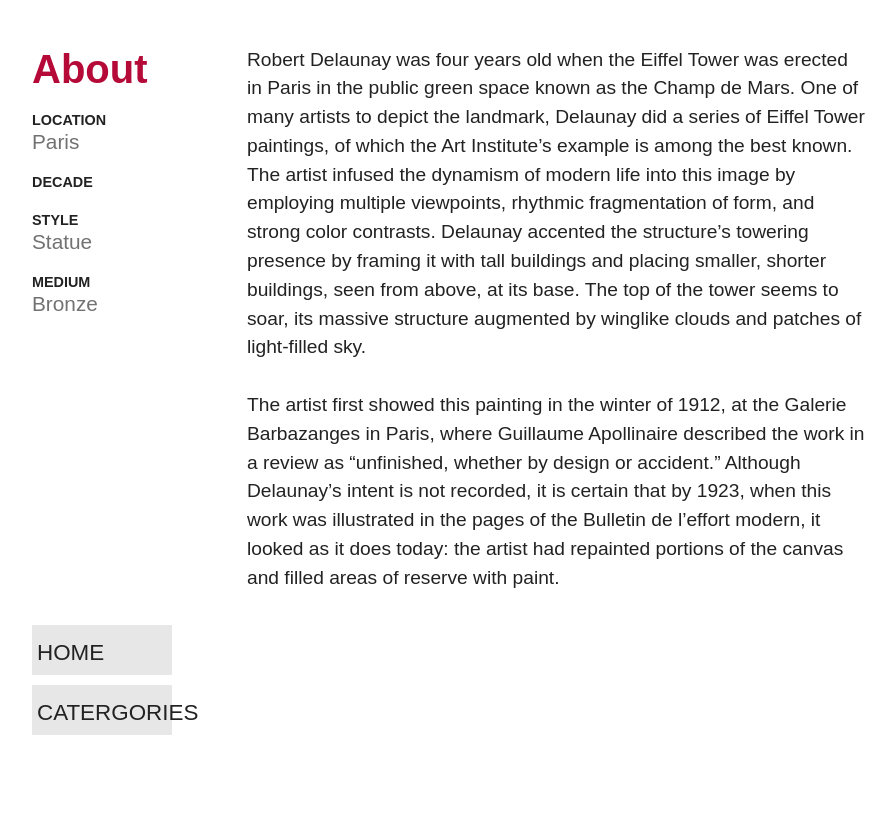
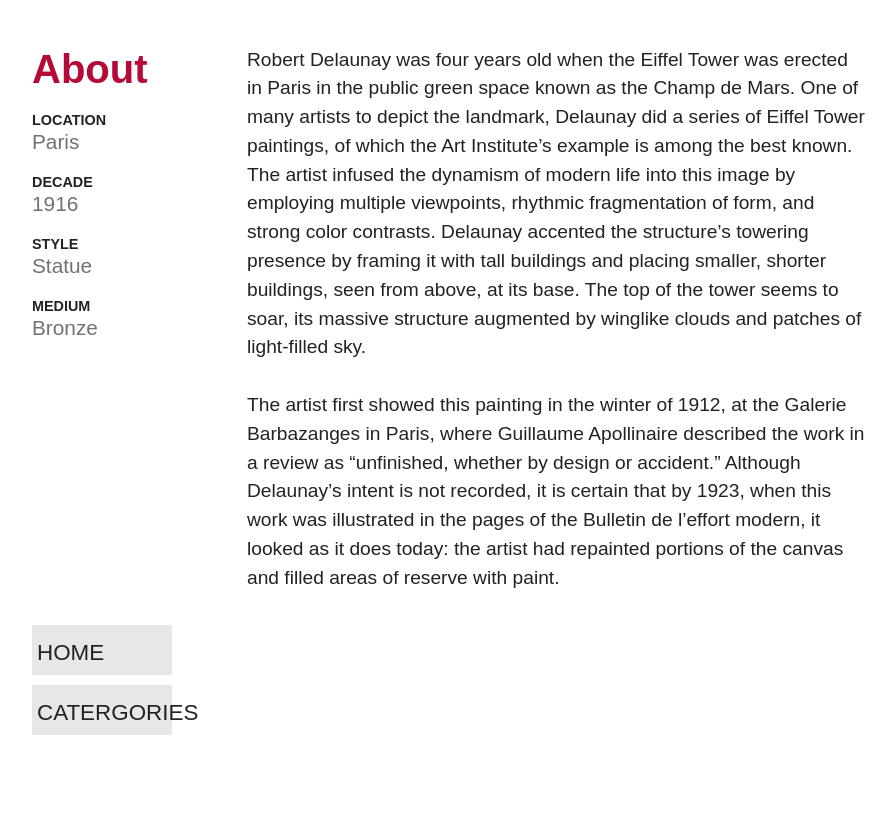
Before and after one commit to jacktollman/ChicagoArtInstitute, a Jekyll site: the page built from Abraham Lincoln Statue .md, in a window 1280 px wide. Shown: the part 792-1617 px from the top of the page, without its empty margins (190-1086 px from the left). Built offline with Jekyll 4.4.1, drawn with Linux system fonts in a browser that asks for light colours.

Commit message:
Update page.html

```diff
--- a/_layouts/page.html
+++ b/_layouts/page.html
@@ -46,7 +46,7 @@
 						<h5>LOCATION</h5>
 						<h4>{{page.location}}</h4>
 						<h5>DECADE</h5>
-						<h4>{{page.decade}}</h4>
+						<h4>{{page.period}}</h4>
 						<h5>STYLE</h5>
 						<h4>{{page.style}}</h4>
 						<h5>MEDIUM</h5>
```
